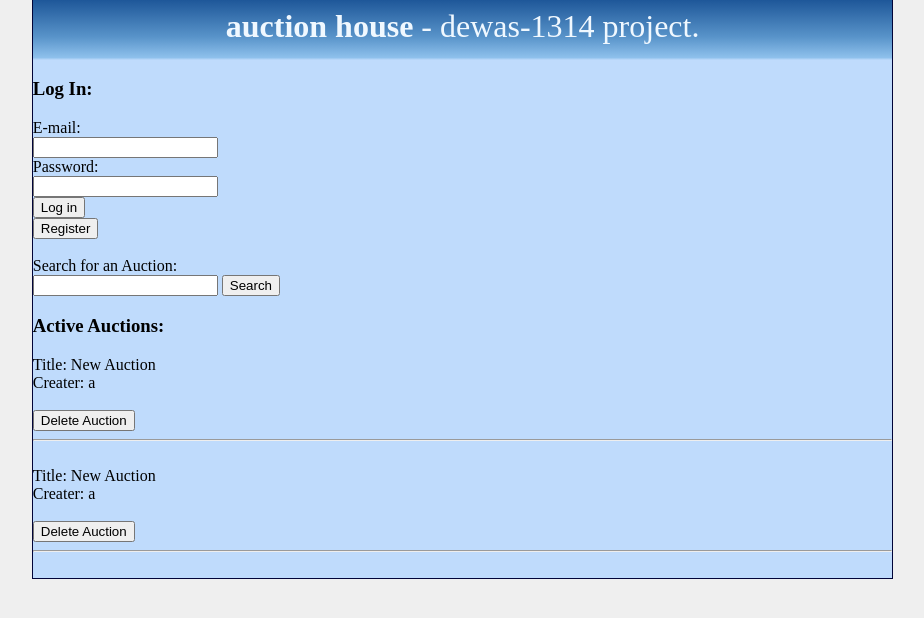
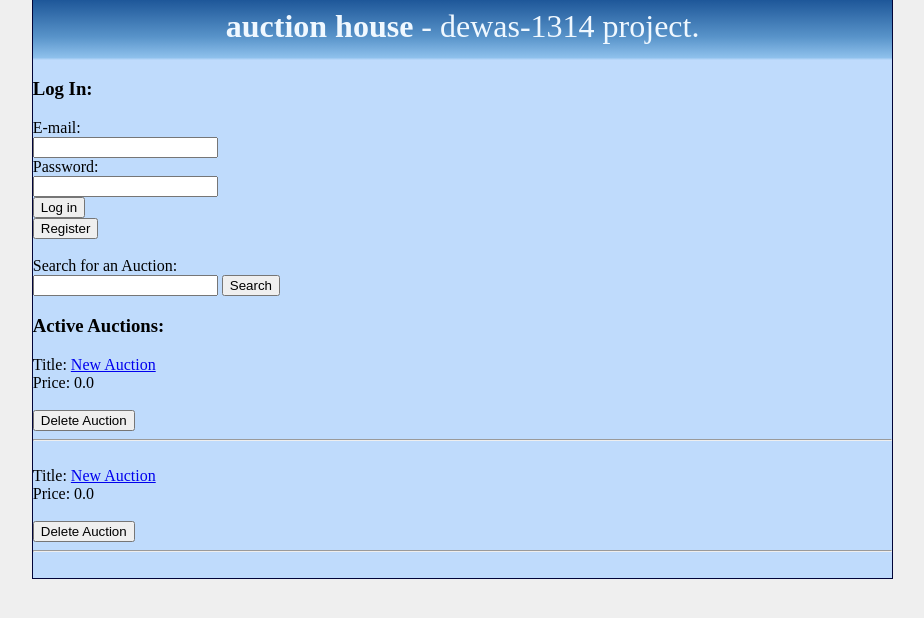
Before and after one commit to stigendresen/auction-house, a Django app: page /auctionhouse/ in a window 1280 px wide. Shown: the part 14-632 px from the top of the page, without its empty margins (179-1103 px from the left). Run offline with Django 3.2, Linux system fonts and the light colour scheme; a user stored in the database is signed in; data comes from the database, SQL or seed files in the repository; parts of the project's set-up code (start-up, migrations or seed data) failed here and were passed over.

Commit message:
Links fixed

```diff
--- a/AuctionApp/views.py
+++ b/AuctionApp/views.py
@@ -105,12 +105,14 @@ def get_user(request):
 def add_auction(request):
     #KOLLA TIDEN
 
-    if request.method == "POST":
+    if request.method == "POST" and request.POST.has_key('content') and request.POST.has_key('title') and \
+            request.POST.has_key('endtime') and request.POST.has_key('id') and request.POST.has_key('version'):
 
         auction = Auction.objects.get(id=request.POST["id"])
+        auction.is_active = True
         auction.title = request.POST["title"]
         auction.content = request.POST["content"]
-        auction.minprice = request.POST["min_price"]
+        auction.min_price = request.POST["min_price"]
         auction.save()
 
         messages.success(request, 'Auction Published')
--- a/templates/index.html
+++ b/templates/index.html
@@ -65,8 +65,8 @@
 
 {% for i in auctions %}
 
-	Title: {{ i.title }}<br>
-	Creater: {{ i.ownerid.username }}<br>
+	Title: <a href="/auction/{{ i.id }}/" >{{ i.title }}</a><br>
+	Price: {{ i.min_price }}<br>
 	<br>
 
 	{% if user.is_superuser %}
```
